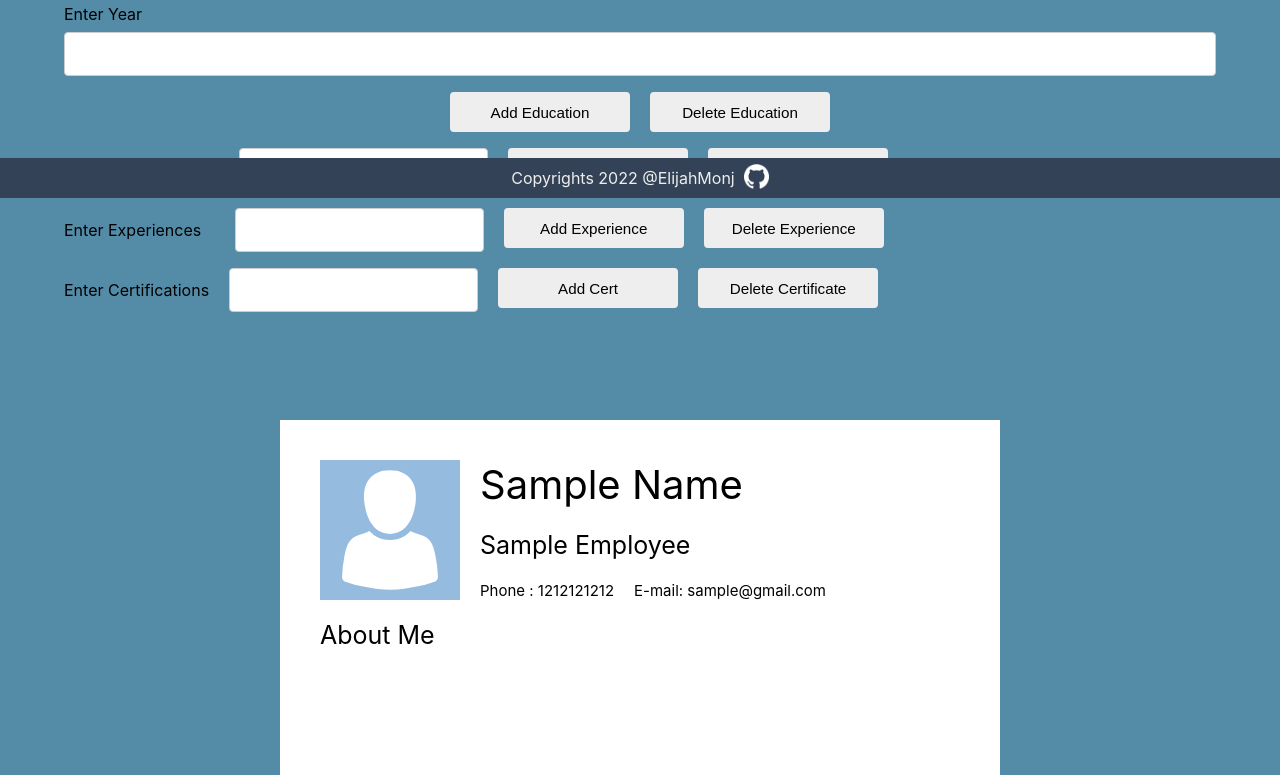
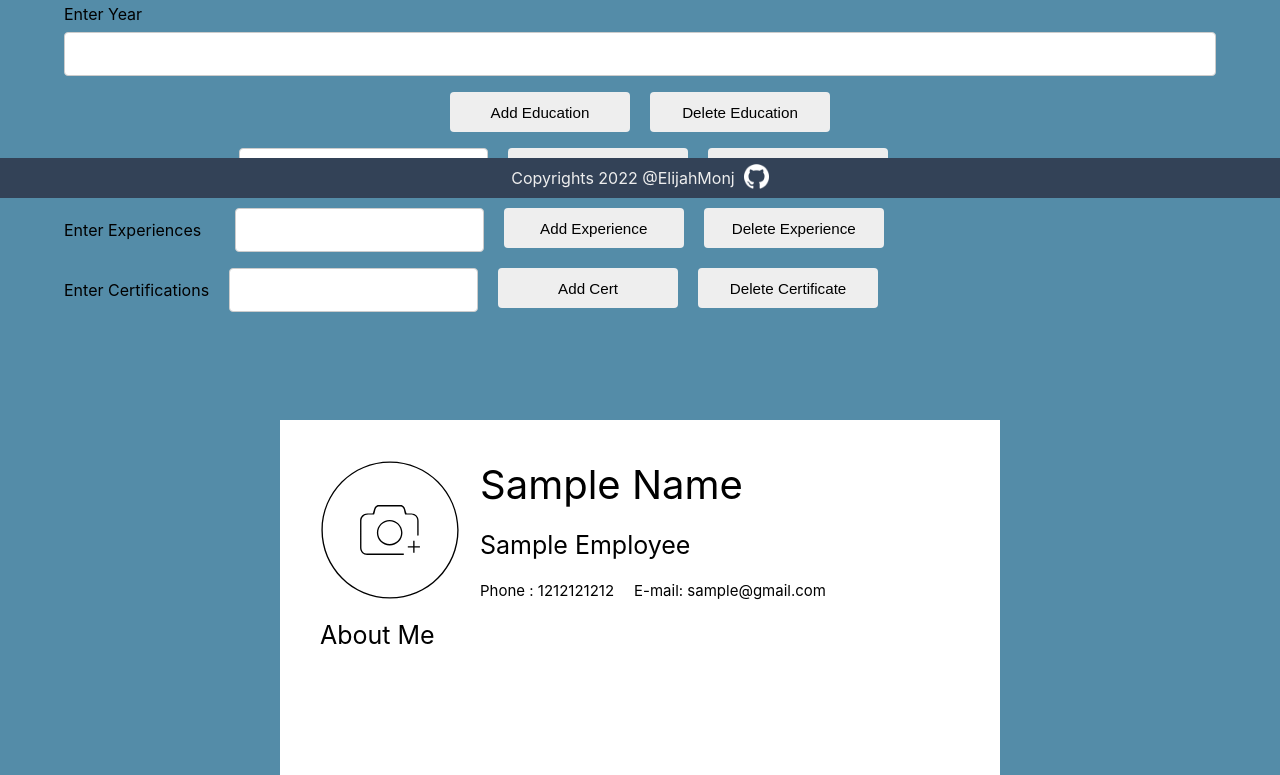
Before and after one commit to ElijahMonj/cv-project, a React (Create React App) app: page / in a window 1280 px wide. Shown: the part 602-1377 px from the top of the page. Built offline with nearby package versions, Linux system fonts and the light colour scheme.

Commit message:
Export nalang kulang

```diff
--- a/src/App.css
+++ b/src/App.css
@@ -1,5 +1,8 @@
 .container{
 
+}
+#file{
+  display: none;
 }
 button{
   background-color: #EEEEEE;
--- a/src/App.js
+++ b/src/App.js
@@ -9,7 +9,9 @@ import Certifications from "./components/Certifications.js";
 import Educations from "./components/Educations";
 import Experience from "./components/Experience";
 import uniqid from "uniqid";
+
 class App extends Component {
+
   constructor() {
     super();
 
@@ -230,6 +232,16 @@ class App extends Component {
     });
     document.getElementById("eduBtn").disabled = false;
   };
+  uploadImage = (e) => {
+
+   var image = document.getElementById('output');
+  image.src = URL.createObjectURL(e.target.files[0]);
+  };
+  imageClicked = (e) => {
+
+    document.getElementById('file').click();
+   };
+
 
   render() {
     const { task, tasks } = this.state;
@@ -239,10 +251,12 @@ class App extends Component {
 
   return (
     <div className='container'>
+
       <header>Make your CV</header>
       <div className='content'>
         <div className='addInfo'>
             <label htmlFor='name'>Name</label>
+            <input type="file" accept="image/*" name="image" id="file"  onChange={this.uploadImage}></input>
             <input
               maxLength={41}
               onChange={this.handleChangeName}
@@ -371,7 +385,7 @@ class App extends Component {
 
           <div className='cvPreview'>
             <div className='basicInfo'>
-              <img src={avatar} className="avatar" alt="avatar"/>
+              <img src={avatar} className="avatar" alt="avatar" id='output' onClick={this.imageClicked}/>
               <div className='basicInfoDetails'>
                   <div id='nameFinal'>Sample Name</div>
                   <div className='jobTitle' id='jobTitle'>Sample Employee</div>
@@ -413,7 +427,8 @@ class App extends Component {
         </div>
 
       </div>
-      <footer>Copyrights 2022 @ElijahMonj&nbsp;&nbsp;<a href='https://github.com/ElijahMonj/cv-project'><img src={github}></img></a></footer>
+      <footer>
+      Copyrights 2022 @ElijahMonj&nbsp;&nbsp;<a href='https://github.com/ElijahMonj/cv-project'><img src={github}></img></a></footer>
     </div>
   );
   }
--- a/src/cvstyles.css
+++ b/src/cvstyles.css
@@ -9,6 +9,8 @@
   .avatar{
     width: 140px;
     height: 140px;
+    object-fit: cover;
+    cursor: pointer;
   }
   .basicInfo{
     display: grid;
```
Also changed, not shown: src/avatar.svg, 1 other file (tests, documents, lock files or other folders).
